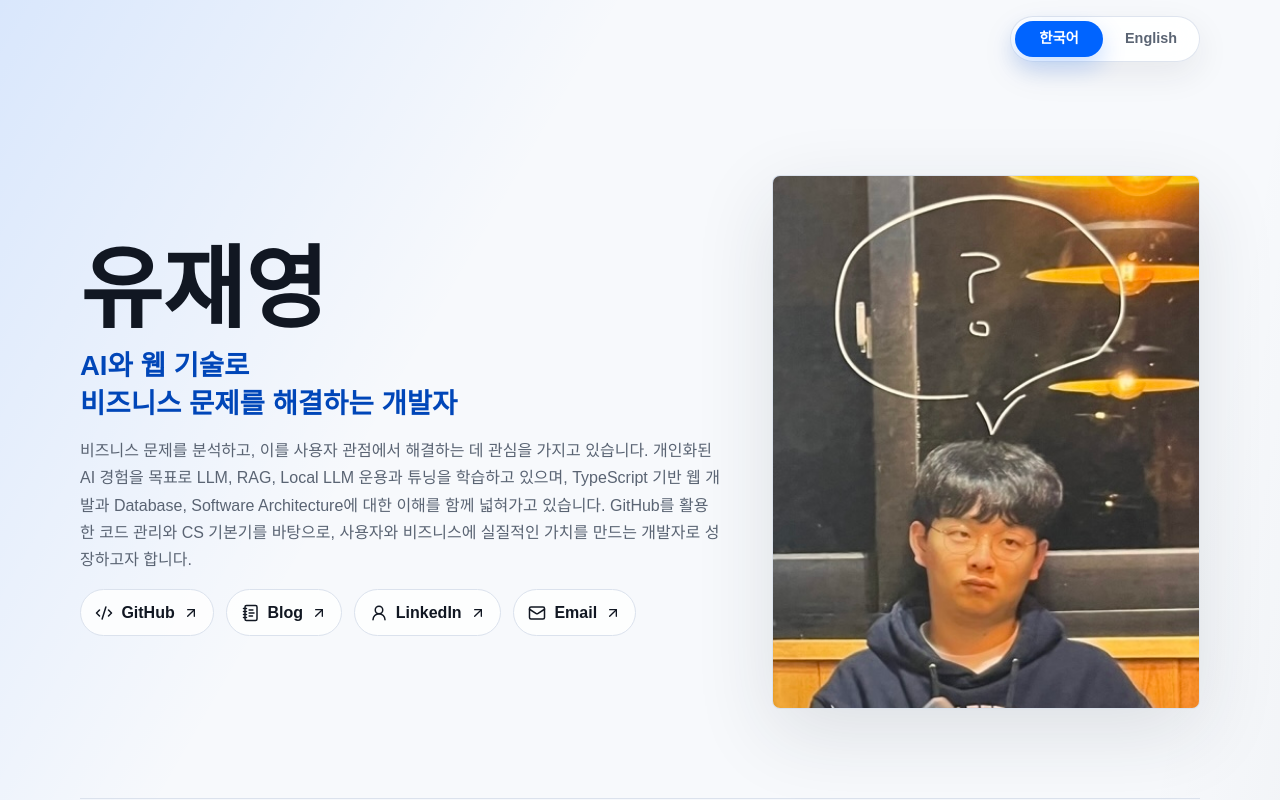
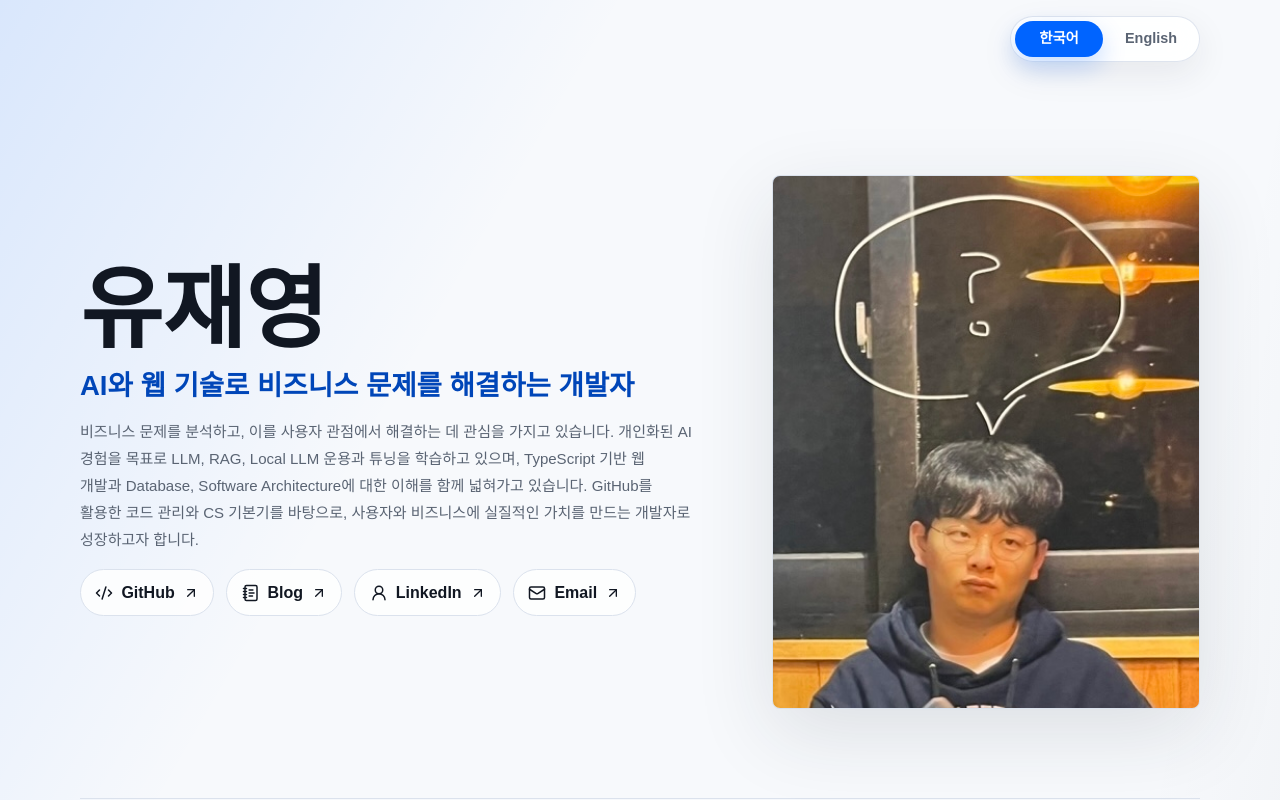
Before and after one commit to nangman-infra/jaeyoung-home, a Next.js app: page / in a window 1280 px wide. Shown: the top 800 px of the page. Built offline with nearby package versions, Linux system fonts and the light colour scheme.

Commit message:
fix: improve Korean hero text wrapping

```diff
--- a/src/app/globals.css
+++ b/src/app/globals.css
@@ -140,11 +140,14 @@ main {
 }
 
 .hero-summary {
-  max-width: 48rem;
+  max-width: 44rem;
   margin: 0;
   color: var(--muted);
-  font-size: 1rem;
-  line-height: 1.7;
+  font-size: clamp(0.94rem, 1.15vw, 1rem);
+  line-height: 1.78;
+  overflow-wrap: normal;
+  text-wrap: pretty;
+  word-break: keep-all;
 }
 
 .hero-actions,
--- a/src/data/profile.ts
+++ b/src/data/profile.ts
@@ -62,7 +62,7 @@ export const languages: { code: LanguageCode; label: string }[] = [
 export const localizedProfiles: Record<LanguageCode, ProfileContent> = {
   ko: {
     name: "유재영",
-    role: ["AI와 웹 기술로", "비즈니스 문제를 해결하는 개발자"],
+    role: ["AI와 웹 기술로 비즈니스 문제를 해결하는 개발자"],
     languageLabel: "언어 선택",
     linkAriaLabel: "외부 링크",
     portraitAlt: "유재영 프로필 사진",
```
Also changed, not shown: 1 other file (tests, documents, lock files or other folders).
